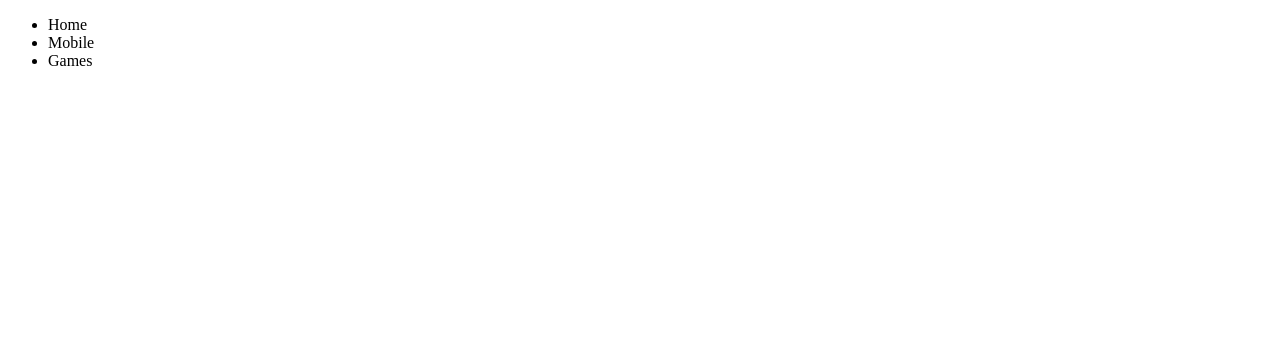
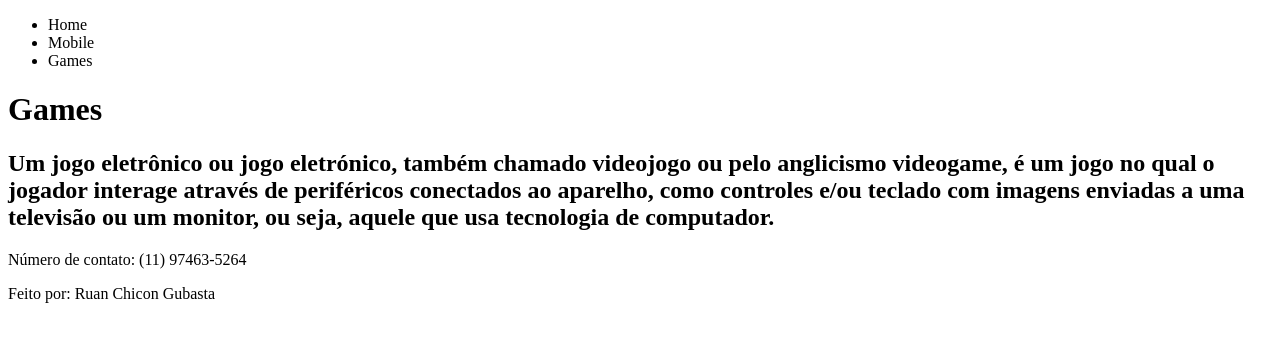
Before and after one commit to RChicon/atividade1-s, a plain HTML site: page games.html in a window 1280 px wide. Drawn offline with Linux system fonts and the light colour scheme.

Commit message:
Criação do header, section e footer com todas as informações na página games

```diff
--- a/games.html
+++ b/games.html
@@ -16,6 +16,19 @@
             </ul>
         </nav>
 
+        <header>
+            <h1>Games</h1>
+        </header>
+
+        <section>
+            <h2>Um jogo eletrônico ou jogo eletrónico, também chamado videojogo ou pelo anglicismo videogame, é um jogo no qual o jogador interage através de periféricos conectados ao aparelho, como controles e/ou teclado com imagens enviadas a uma televisão ou um monitor, ou seja, aquele que usa tecnologia de computador.</h2>
+        </section>
+
+        <footer>
+            <p>Número de contato: (11) 97463-5264</p>
+            <p>Feito por: Ruan Chicon Gubasta</p>
+        </footer>
+
     </div>
 </body>
 </html>
```
